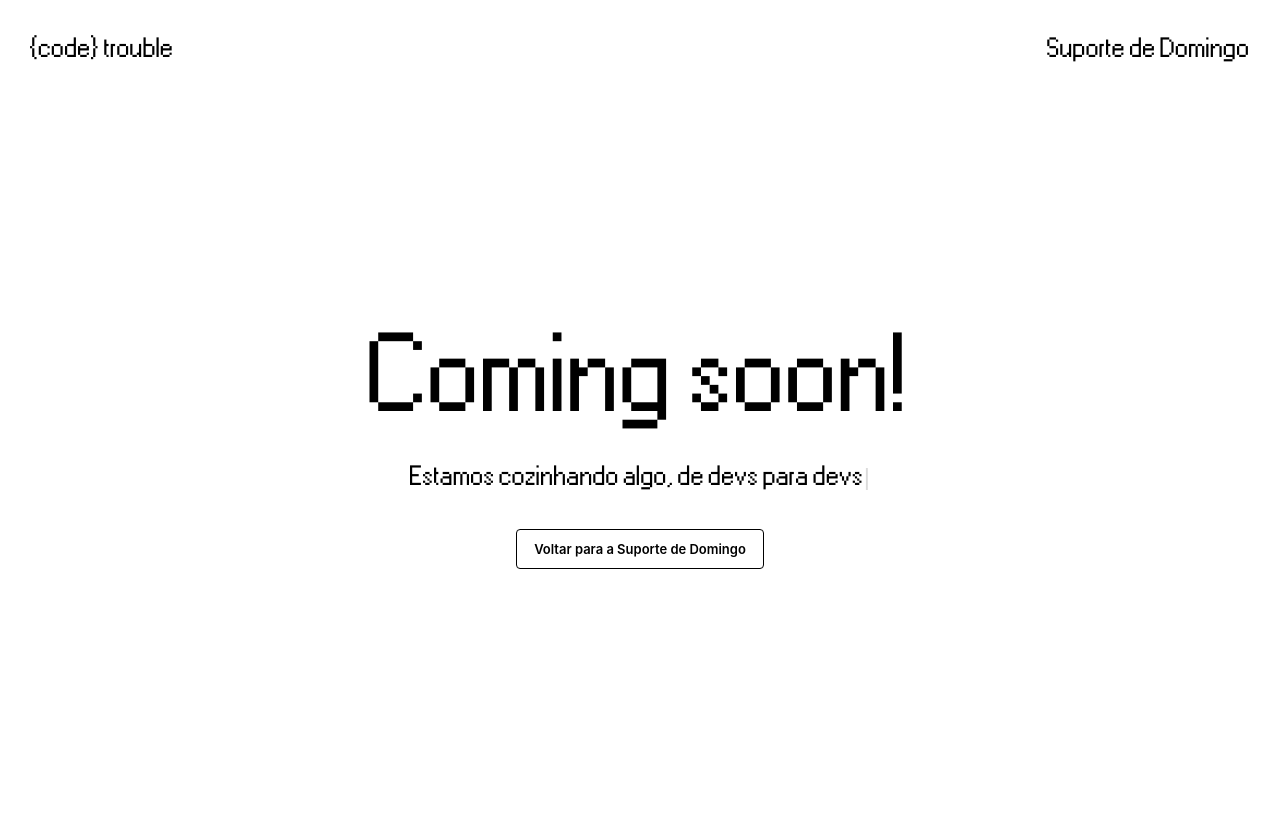
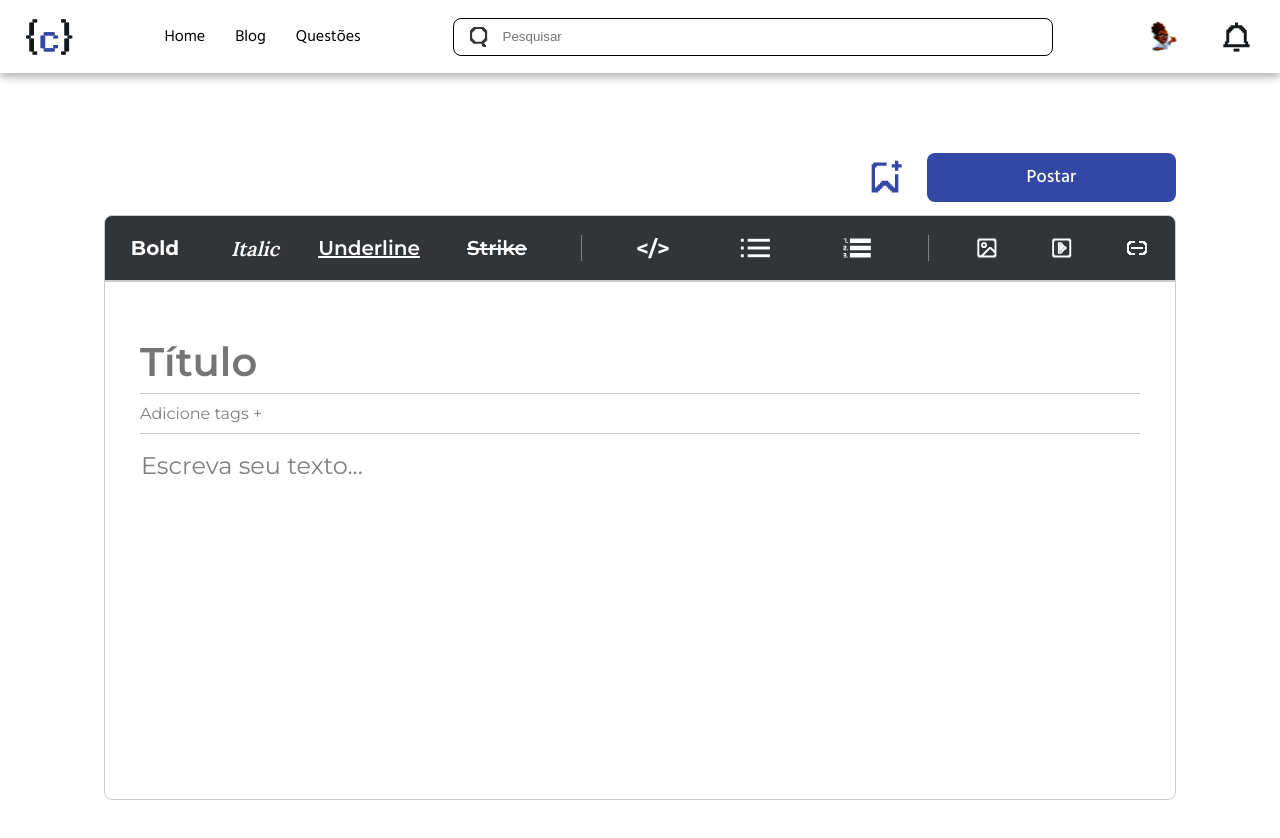
Before and after one commit to code-trouble/SD.Code-Trouble.Frontend, a React (Vite) app: page / in a window 1280 px wide. Shown: the top 838 px of the page. Before the commit the page ends 800 px from the top, so only its background shows below. Built offline with nearby package versions, Linux system fonts and the light colour scheme.

Commit message:
feat: temporarily changed the / route to the testing page in order for the build to work

```diff
--- a/src/App.tsx
+++ b/src/App.tsx
@@ -8,7 +8,7 @@ export default function App() {
   return (
     <>
       <Routes>
-        <Route path="/" element={<ComingSoonPage />} />        {/* Página principal */}
+        <Route path="/" element={<TestingPage />} />        {/* Página principal */}
         <Route path="/coming-soon" element={<ComingSoonPage />} /> {/* Outra página */}
         <Route path="*" element={<ErrorPage />} />              {/* Página 404 */}
         <Route path="test" element={<TestingPage />} />              {/* Página 404 */}
```
